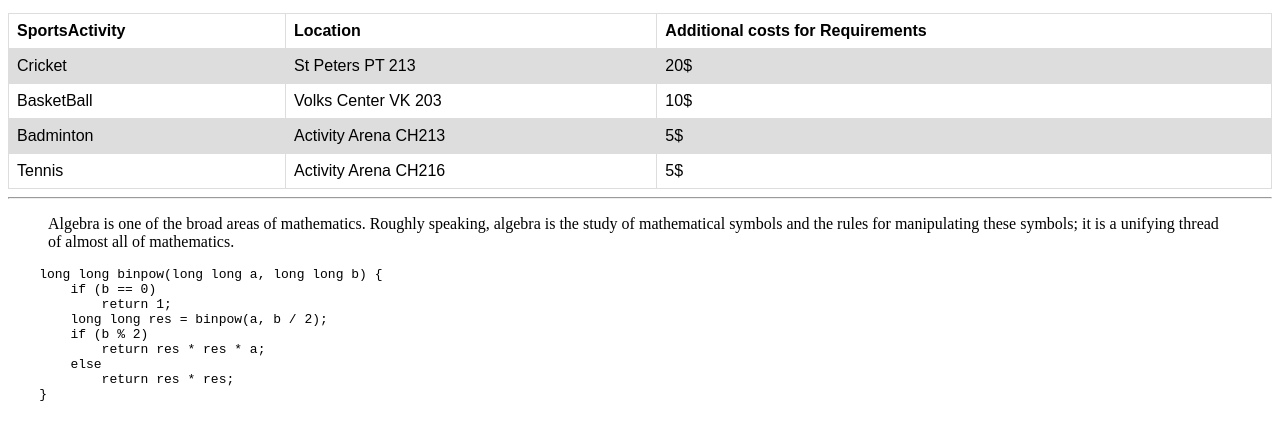
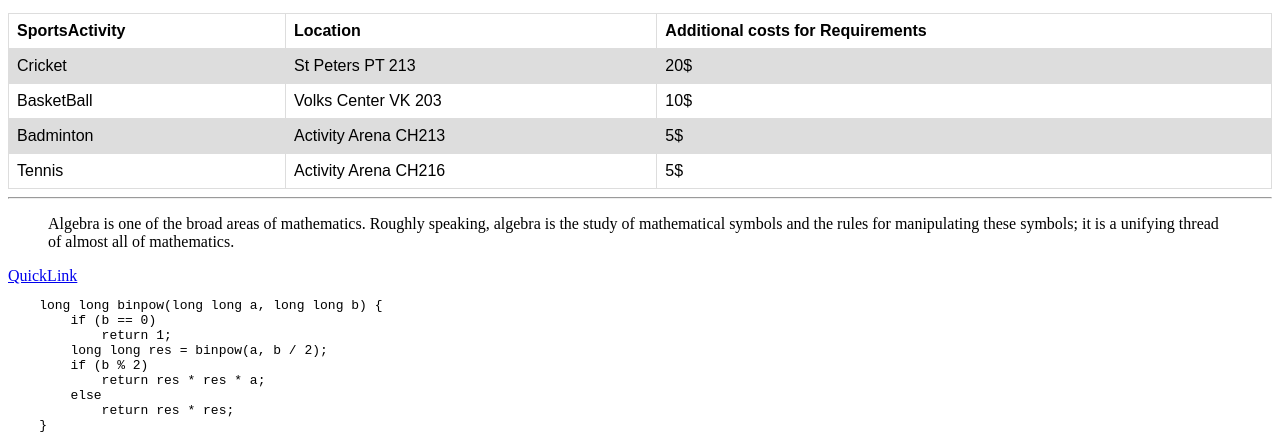
Before and after one commit to 44-563-Web-Apps-S22/webapps-s22-assignment-3-Adithyakrishna9, a plain HTML site: page index.html in a window 1280 px wide. Shown: the part 684-1130 px from the top of the page. Before the commit the page ends 1099 px from the top, so only its background shows below. Drawn offline with Linux system fonts and the light colour scheme.

Commit message:
Added the Quick Link tothe Algorithm

```diff
--- a/index.html
+++ b/index.html
@@ -89,6 +89,7 @@
    <blockquote cite="https://en.wikipedia.org/wiki/Algebra">
     Algebra  is one of the broad areas of mathematics. Roughly speaking, algebra is the study of mathematical symbols and the rules for manipulating these symbols; it is a unifying thread of almost all of mathematics.
 </blockquote>
+<a href="https://en.wikipedia.org/wiki/Algebra">QuickLink</a>
 
 <pre>
     long long binpow(long long a, long long b) {
```
